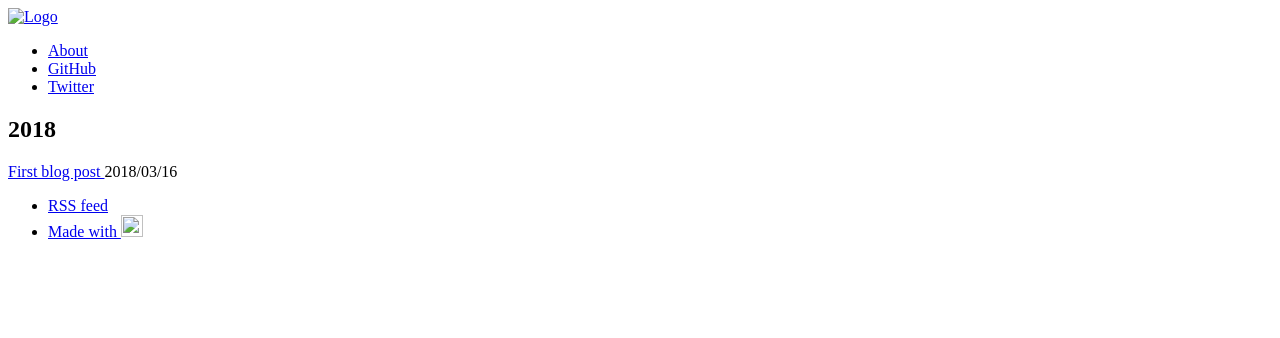
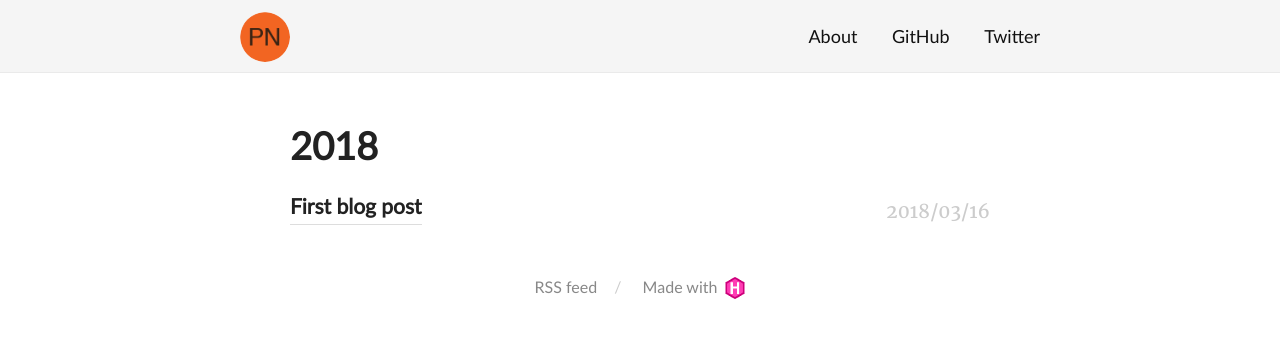
Before and after one commit to pouryany/blog, a plain HTML site: page post/index.html in a window 1280 px wide. Drawn offline with Linux system fonts and the light colour scheme; the site is published under a folder, as on GitHub Pages, so addresses that start at the root find nothing.

Commit message:
this blog

```diff
--- a/post/index.html
+++ b/post/index.html
@@ -17,12 +17,12 @@
 
 
 
-<link href="/post/index.xml" rel="alternate" type="application/rss+xml" title="Pourya&#39;s blog" />
+<link href="../post/index.xml" rel="alternate" type="application/rss+xml" title="Pourya&#39;s blog" />
 
 
 
-<link rel="stylesheet" href="/css/fonts.css" media="all">
-<link rel="stylesheet" href="/css/main.css" media="all">
+<link rel="stylesheet" href="../css/fonts.css" media="all">
+<link rel="stylesheet" href="../css/main.css" media="all">
 
 
 
@@ -31,8 +31,8 @@
     <div class="wrapper">
       <header class="header">
         <nav class="nav">
-  <a href="/" class="nav-logo">
-    <img src="/images/logo.png"
+  <a href="../" class="nav-logo">
+    <img src="../images/logo.png"
          width="50"
          height="50"
          alt="Logo">
@@ -60,7 +60,7 @@
     <h2 class="archive-title">2018</h2>
 
     <article class="archive-item">
-      <a href="/2018/03/16/first-blog-post/" class="archive-item-link">First blog post </a>
+      <a href="../2018/03/16/first-blog-post/" class="archive-item-link">First blog post </a>
       <span class="archive-item-date">
         2018/03/16
       </span>
@@ -75,10 +75,10 @@
       <footer class="footer">
         <ul class="footer-links">
           <li>
-            <a href="/index.xml" type="application/rss+xml" target="_blank">RSS feed</a>
+            <a href="../index.xml" type="application/rss+xml" target="_blank">RSS feed</a>
           </li>
           <li>
-            <a href="https://gohugo.io/" class="footer-links-kudos">Made with <img src="/images/hugo-logo.png" width="22" height="22"></a>
+            <a href="https://gohugo.io/" class="footer-links-kudos">Made with <img src="../images/hugo-logo.png" width="22" height="22"></a>
           </li>
         </ul>
       </footer>
```
Also changed, not shown: 2018/03/16/first-blog-post/index.html (+6 -6 lines), about/index.html (+6 -6 lines), categories/index.html (+7 -7 lines), index.html (+8 -8 lines), tags/index.html (+7 -7 lines).
